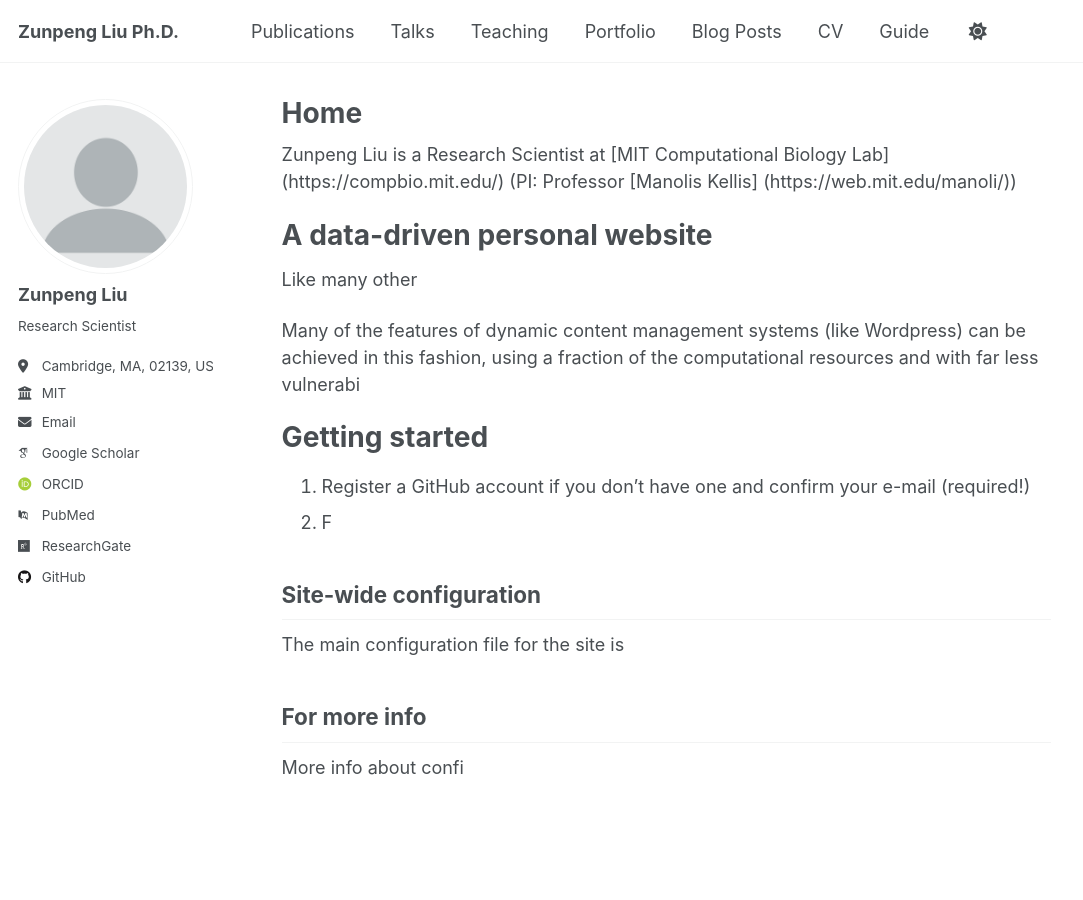
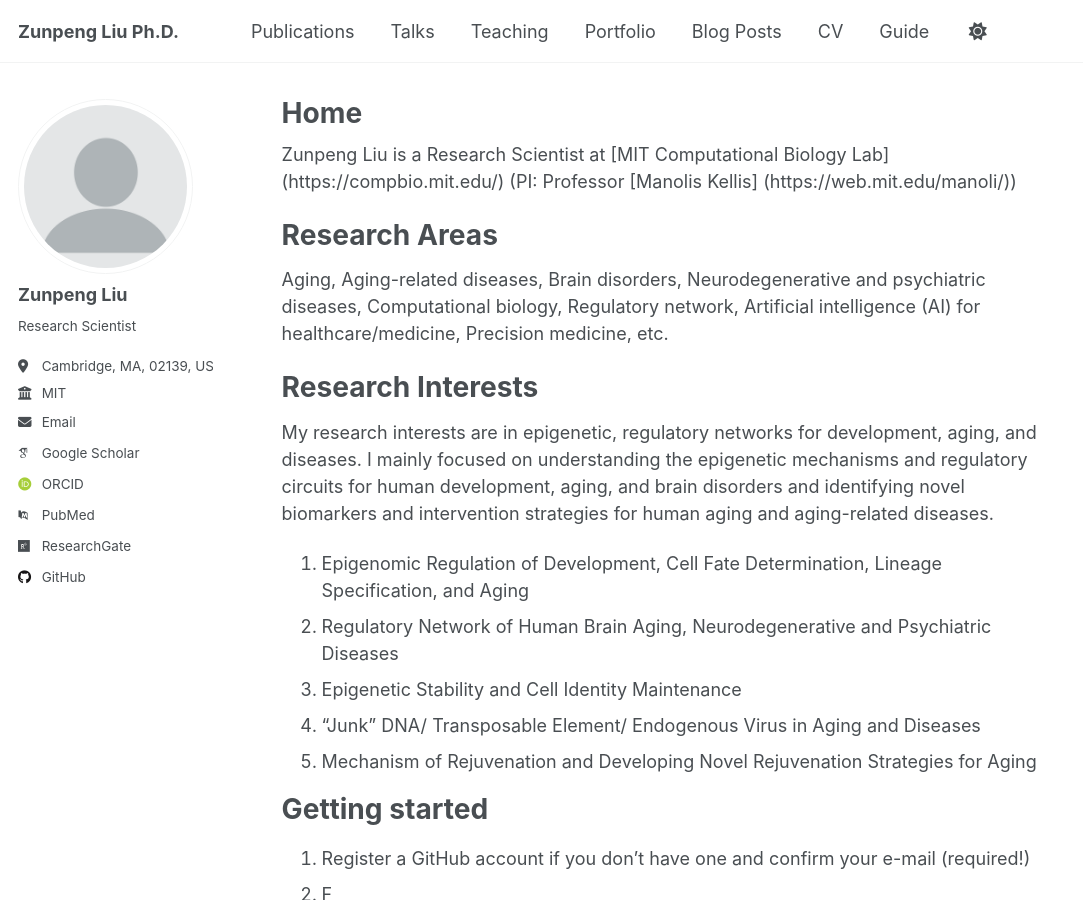
Before and after one commit to ZunpengLiu/zunpengliu.github.io, a Jekyll site: the page built from _pages/about.md, in a window 1280 px wide and 900 px high. Shown: the whole window, without its empty margins (0-1083 px from the left). Built offline with Jekyll 4.4.1, drawn with Linux system fonts in a browser that asks for light colours; some web fonts are replaced; a script that is not in the unit is left out; a file with an impossible date is left out.

Commit message:
Update about.md

```diff
--- a/_pages/about.md
+++ b/_pages/about.md
@@ -9,11 +9,18 @@ redirect_from:
 
 Zunpeng Liu is a Research Scientist at [MIT Computational Biology Lab] (https://compbio.mit.edu/) (PI: Professor [Manolis Kellis] (https://web.mit.edu/manoli/))
 
-A data-driven personal website
+Research Areas
 ======
-Like many other
+Aging, Aging-related diseases, Brain disorders, Neurodegenerative and psychiatric diseases, Computational biology, Regulatory network, Artificial intelligence (AI) for healthcare/medicine, Precision medicine, etc.
 
-Many of the features of dynamic content management systems (like Wordpress) can be achieved in this fashion, using a fraction of the computational resources and with far less vulnerabi
+Research Interests
+======
+My research interests are in epigenetic, regulatory networks for development, aging, and diseases. I mainly focused on understanding the epigenetic mechanisms and regulatory circuits for human development, aging, and brain disorders and identifying novel biomarkers and intervention strategies for human aging and aging-related diseases.
+1. Epigenomic Regulation of Development, Cell Fate Determination, Lineage Specification, and Aging
+2. Regulatory Network of Human Brain Aging, Neurodegenerative and Psychiatric Diseases
+3. Epigenetic Stability and Cell Identity Maintenance
+4. “Junk” DNA/ Transposable Element/ Endogenous Virus in Aging and Diseases
+5. Mechanism of Rejuvenation and Developing Novel Rejuvenation Strategies for Aging
 
 Getting started
 ======
```
